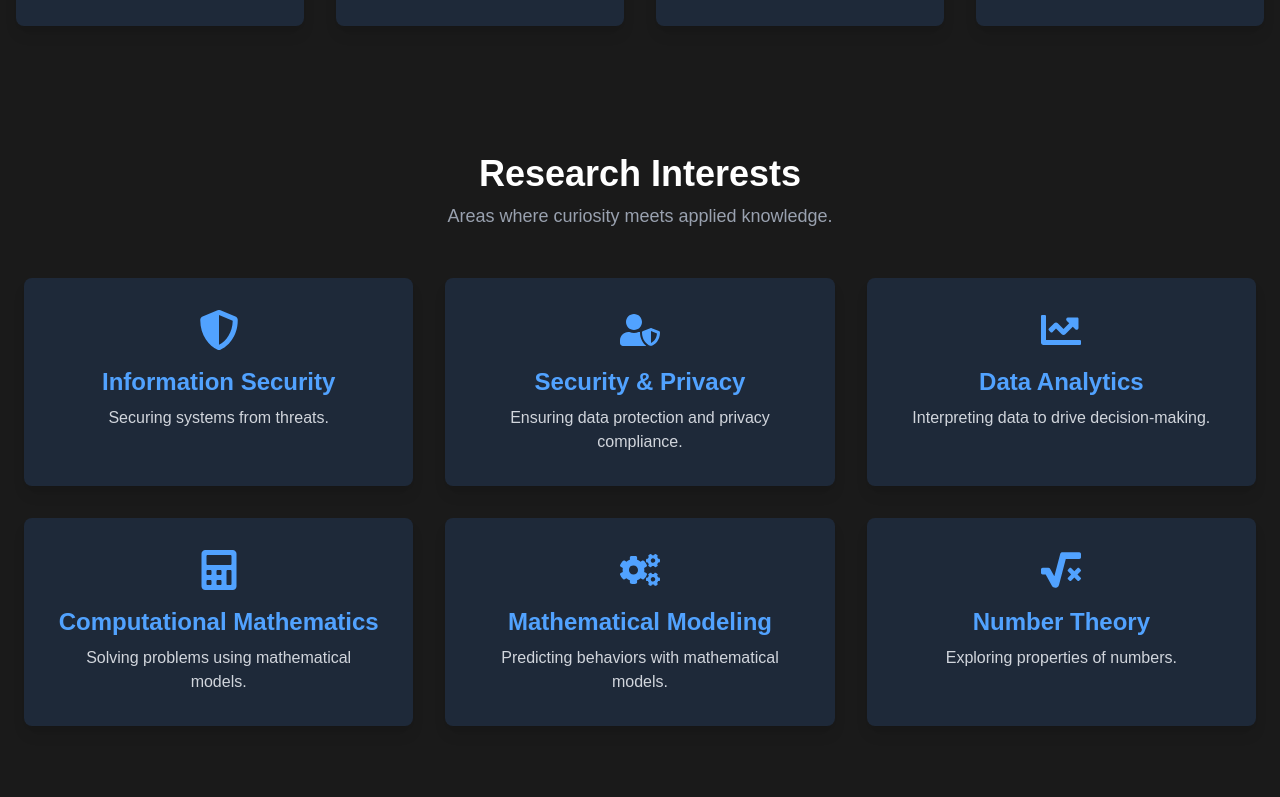
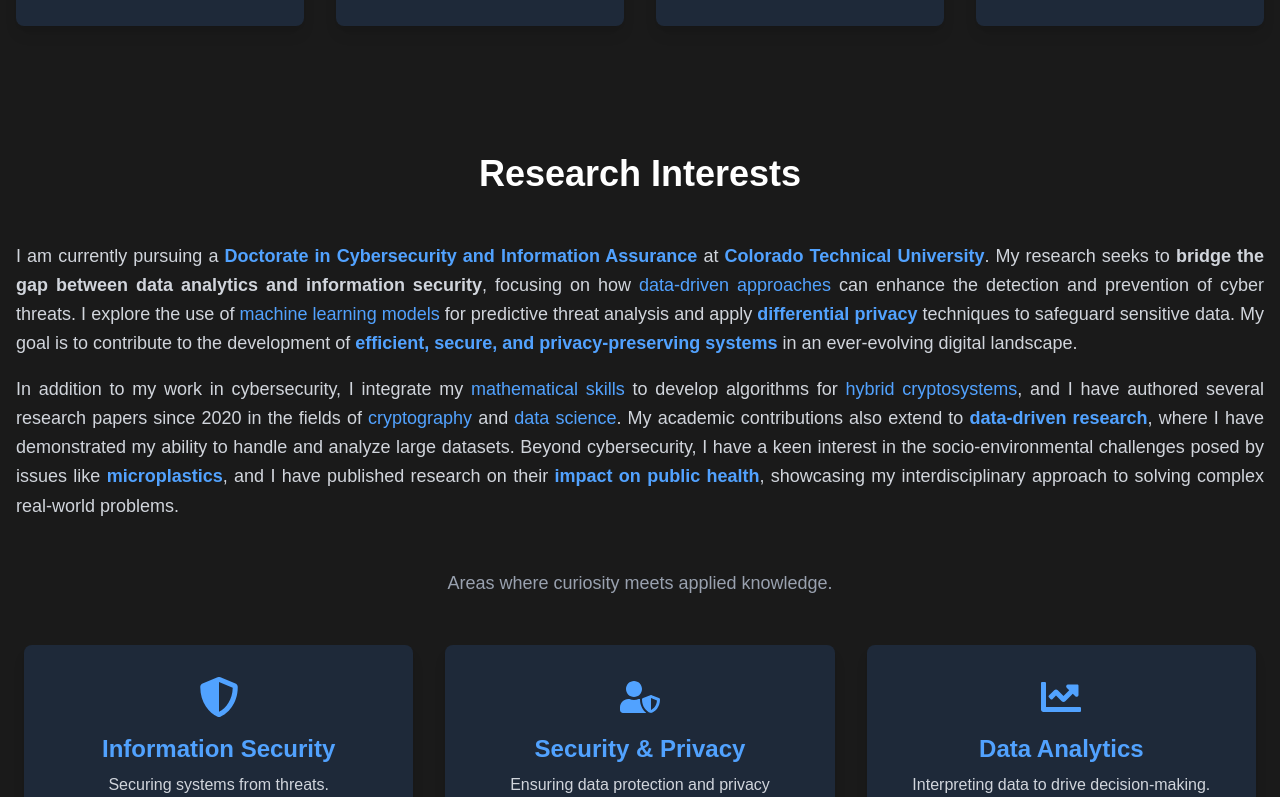
Before and after one commit to awnonbhowmik/awnonbhowmik.github.io, a Next.js app: page / in a window 1280 px wide. Shown: the part 1904-2701 px from the top of the page. Built offline with nearby package versions, Linux system fonts and the light colour scheme.

Commit message:
Added Research Overview

```diff
--- a/src/app/components/Research.tsx
+++ b/src/app/components/Research.tsx
@@ -47,6 +47,19 @@ export default function Research() {
     <section id="research" className="py-16 bg-[#1a1a1a] text-white">
       <div className="container mx-auto text-center mb-12 px-4">
         <h2 className="text-4xl font-bold text-white">Research Interests</h2>
+      </div>
+
+      {/* Research Overview */}
+      <div className="container mx-auto text-justify mb-12 px-4">
+        <p className="text-lg text-gray-300 leading-relaxed">
+          I am currently pursuing a <strong className='text-blue-400'>Doctorate in Cybersecurity and Information Assurance</strong> at <strong className='text-blue-400'>Colorado Technical University</strong>. My research seeks to <strong>bridge the gap between data analytics and information security</strong>, focusing on how <span className='text-blue-400'>data-driven approaches</span> can enhance the detection and prevention of cyber threats. I explore the use of <span className='text-blue-400'>machine learning models</span> for predictive threat analysis and apply <strong className='text-blue-400'>differential privacy</strong> techniques to safeguard sensitive data. My goal is to contribute to the development of <strong className='text-blue-400'>efficient, secure, and privacy-preserving systems</strong> in an ever-evolving digital landscape.
+        </p>
+        <p className="text-lg text-gray-300 leading-relaxed mt-4">
+          In addition to my work in cybersecurity, I integrate my <span className='text-blue-400'>mathematical skills</span> to develop algorithms for <span className='text-blue-400'>hybrid cryptosystems</span>, and I have authored several research papers since 2020 in the fields of <span className='text-blue-400'>cryptography</span> and <span className='text-blue-400'>data science</span>. My academic contributions also extend to <strong className='text-blue-400'>data-driven research</strong>, where I have demonstrated my ability to handle and analyze large datasets. Beyond cybersecurity, I have a keen interest in the socio-environmental challenges posed by issues like <strong className='text-blue-400'>microplastics</strong>, and I have published research on their <strong className='text-blue-400'>impact on public health</strong>, showcasing my interdisciplinary approach to solving complex real-world problems.
+        </p>
+      </div>
+
+      <div className="container mx-auto text-center mb-12 px-4">
         <p className="mt-2 text-gray-400 text-lg">
           Areas where curiosity meets applied knowledge.
         </p>
```
